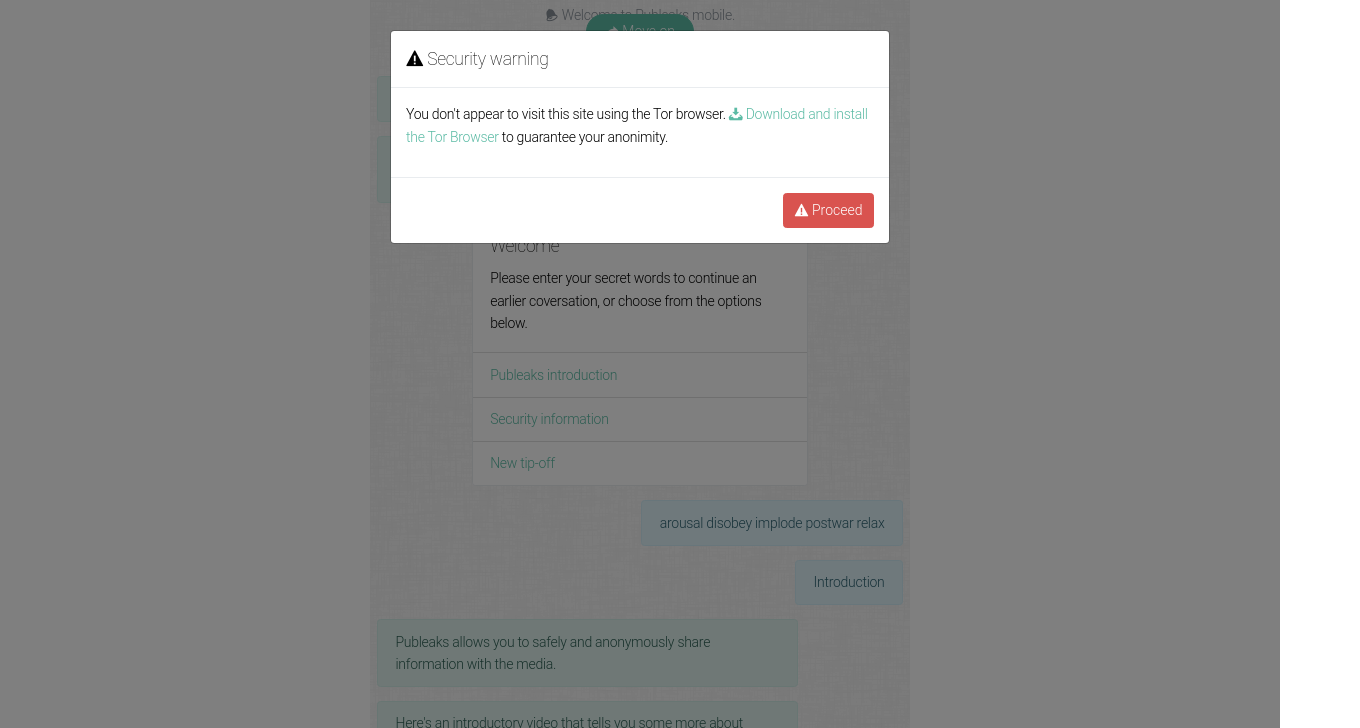
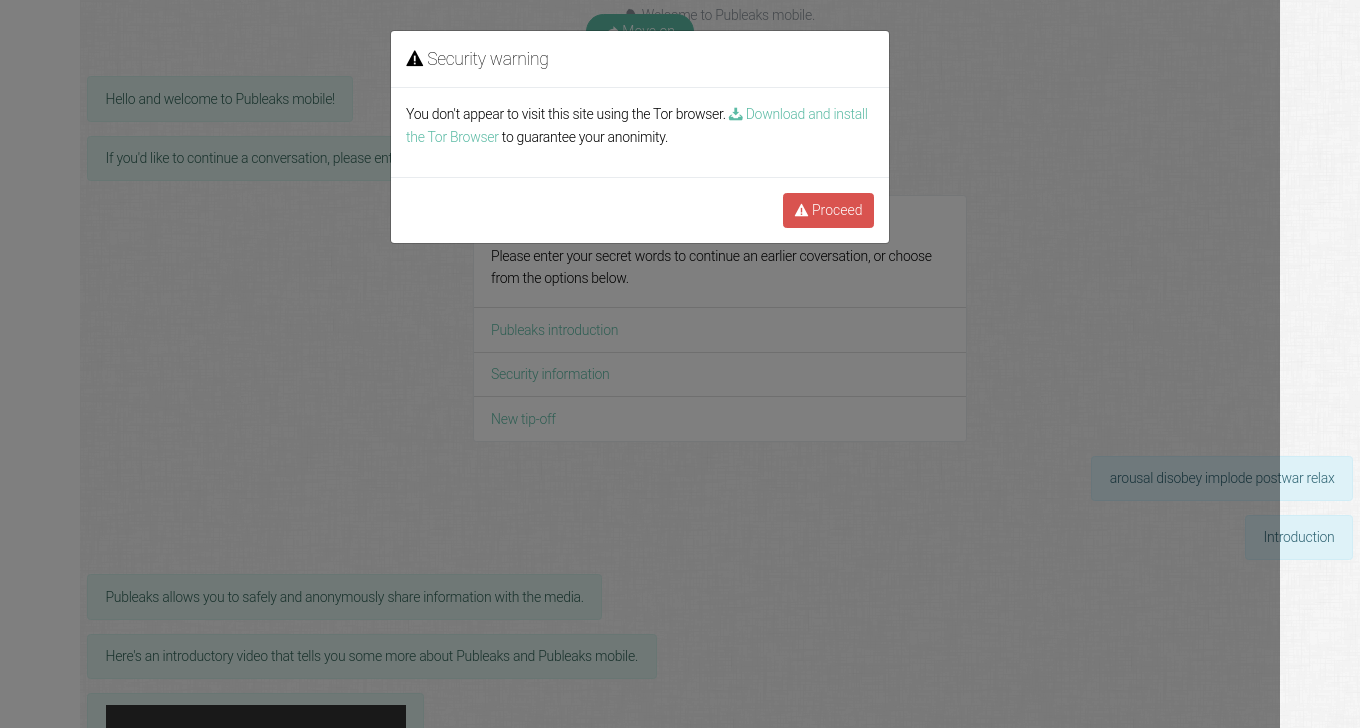
Before and after one commit to Publeaks/frontend, a plain HTML site: page mobile.html in a window 1280 px wide. Shown: the top 728 px of the page, 1360 px wide, since content can reach past the window. Drawn offline with Linux system fonts and the light colour scheme; no server answers; grey boxes are pictures that could not be loaded.

Commit message:
Sizing
Changes to the width and sizing

Signed-off-by: Marcel Oomens <mail@marceloomens.com>

```diff
--- a/mobile.css
+++ b/mobile.css
@@ -1,11 +1,9 @@
 .app {
   background: url("img/pattern.png") repeat;
-  max-width: calc(100vw);
-  width: 540px}
-
+  max-width: calc(100vw);}
 .app > div.buttons, .app > div.controls {
   max-width: calc(100vw - 20px);
-  width: 520px; }
+  width: 720px; }
 /** Optional controls
 .app > div.buttons, .app > div.controls > div.scroll {
   display: none; }
```
